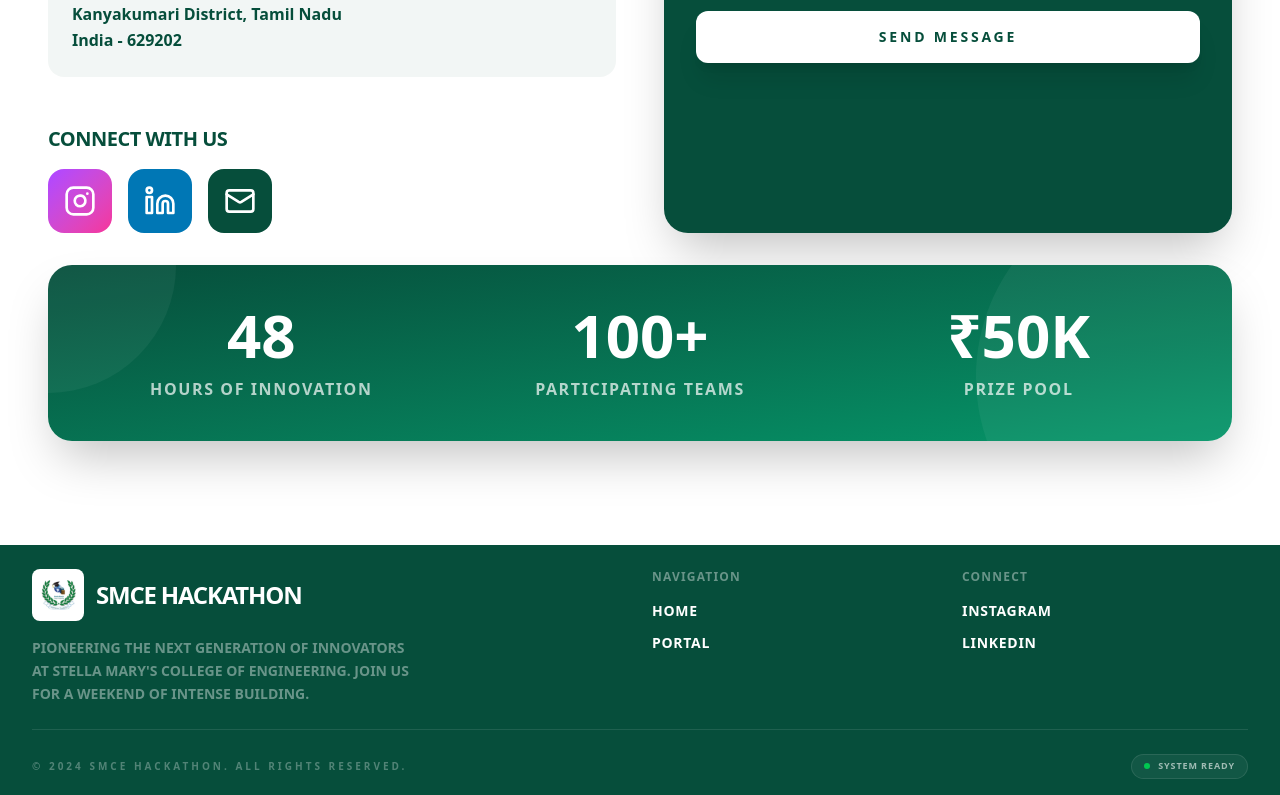
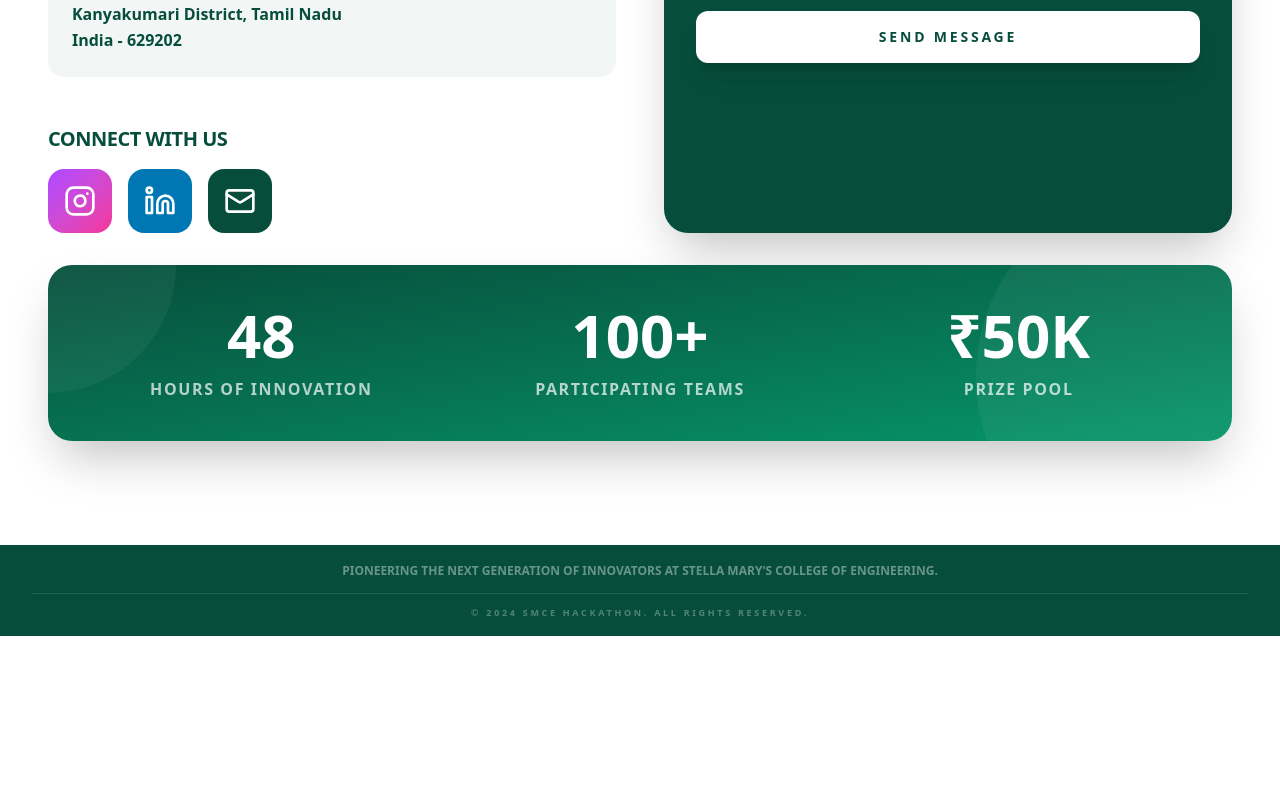
Before and after one commit to geonithin/inter-hack, a React (Vite) app: page / in a window 1280 px wide. Shown: the part 2388-3183 px from the top of the page. After the commit the page ends 3024 px from the top, so only its background shows below. Built offline with nearby package versions, Linux system fonts and the light colour scheme.

Commit message:
feat: Simplify footer layout and improve text visibility on Layout component

```diff
--- a/src/layouts/Layout.jsx
+++ b/src/layouts/Layout.jsx
@@ -263,43 +263,17 @@ export default function Layout() {
 
             {/* Footer - Hidden on Auth Pages to keep focus */}
             {!isStrictAuthPage && (
-                <footer className="bg-oxford text-white pt-6 pb-4 mt-6">
+                <footer className="bg-oxford text-white py-4 mt-6">
                     <div className="container-wide">
-                        <div className="grid grid-cols-1 md:grid-cols-4 gap-6 mb-6 pb-6 border-b border-white/10">
-                            <div className="col-span-1 md:col-span-2 space-y-4">
-                                <div className="flex items-center space-x-3">
-                                    <div className="p-1.5 bg-white rounded-lg">
-                                        <img src="/clg-logo.png" alt="Logo" className="w-10 h-10 object-contain" />
-                                    </div>
-                                    <h2 className="text-2xl font-black tracking-tighter uppercase leading-none">SMCE HACKATHON</h2>
-                                </div>
-                                <p className="text-white/40 text-sm max-w-sm uppercase font-bold leading-relaxed">
-                                    Pioneering the next generation of innovators at Stella Mary's College of Engineering. Join us for a weekend of intense building.
+                        <div className="mb-3 pb-3 border-b border-white/10">
+                            <div className="flex items-center justify-center">
+                                <p className="text-white/40 text-xs uppercase font-bold leading-relaxed text-center">
+                                    Pioneering the next generation of innovators at Stella Mary's College of Engineering.
                                 </p>
                             </div>
-                            <div>
-                                <h3 className="font-black uppercase tracking-widest text-xs text-white/40 mb-4">Navigation</h3>
-                                <div className="flex flex-col space-y-3">
-                                    <button onClick={() => navigate('/')} className="text-sm font-black uppercase tracking-wider text-left hover:text-white/60 transition-all">Home</button>
-                                    <button onClick={handleDashboardAccess} className="text-sm font-black uppercase tracking-wider text-left hover:text-white/60 transition-all">Portal</button>
-                                </div>
-                            </div>
-                            <div>
-                                <h3 className="font-black uppercase tracking-widest text-xs text-white/40 mb-4">Connect</h3>
-                                <div className="flex flex-col space-y-3">
-                                    <a href="#" className="text-sm font-black uppercase tracking-wider hover:text-white/60 transition-all">Instagram</a>
-                                    <a href="#" className="text-sm font-black uppercase tracking-wider hover:text-white/60 transition-all">LinkedIn</a>
-                                </div>
-                            </div>
                         </div>
-                        <div className="flex flex-col sm:flex-row items-center justify-between gap-4">
-                            <p className="text-[10px] font-black uppercase opacity-30 tracking-[0.3em]">© 2024 SMCE HACKATHON. ALL RIGHTS RESERVED.</p>
-                            <div className="flex items-center space-x-6">
-                                <div className="px-3 py-1 bg-white/5 rounded-full border border-white/10 flex items-center space-x-2">
-                                    <div className="w-1.5 h-1.5 bg-green-500 rounded-full animate-pulse" />
-                                    <span className="text-[9px] font-black uppercase tracking-widest opacity-60">System Ready</span>
-                                </div>
-                            </div>
+                        <div className="flex items-center justify-center">
+                            <p className="text-[9px] font-black uppercase opacity-30 tracking-[0.3em]">© 2024 SMCE HACKATHON. ALL RIGHTS RESERVED.</p>
                         </div>
                     </div>
                 </footer>
```
